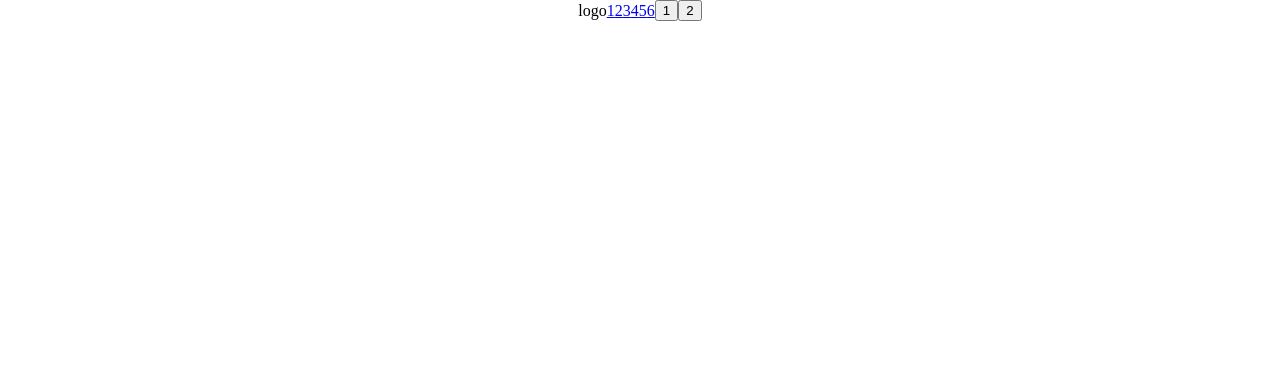
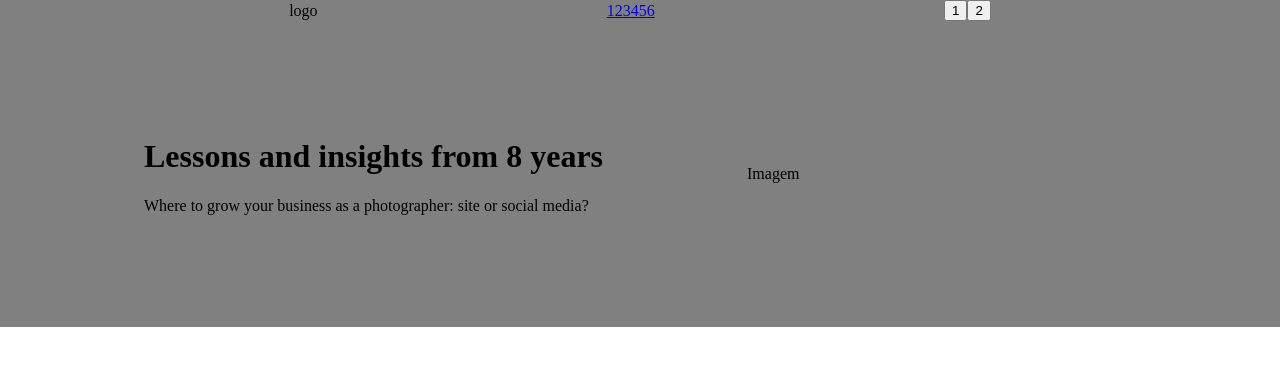
Before and after one commit to ViniciusDaCunha/first-site-in-react-ts, a React (Vite) app: page / in a window 1280 px wide. Shown: the top 366 px of the page. Built offline with nearby package versions, Linux system fonts and the light colour scheme.

Commit message:
Added HeroSection component structure

```diff
--- a/src/App.tsx
+++ b/src/App.tsx
@@ -1,10 +1,12 @@
 import "./App.css";
+import HeroSection from "./components/HeroSection/HeroSection";
 import NavMenu from "./components/NavMenu/NavMenu";
 
 function App() {
   return (
     <>
       <NavMenu />
+      <HeroSection />
     </>
   );
 }
--- /dev/null
+++ b/src/components/HeroSection/HeroSection.tsx
@@ -0,0 +1,22 @@
+export default function HeroSection() {
+  return (
+    <div
+      className="frame-1"
+      style={{
+        display: "flex",
+        gap: "144px",
+        padding: "96px 144px",
+        alignItems: "center",
+        background: "grey",
+      }}
+    >
+      <div>
+        <h1>Lessons and insights from 8 years</h1>
+        <p>
+          Where to grow your business as a photographer: site or social media?
+        </p>
+      </div>
+      <div>Imagem</div>
+    </div>
+  );
+}
--- a/src/components/NavMenu/NavMenu.tsx
+++ b/src/components/NavMenu/NavMenu.tsx
@@ -6,10 +6,11 @@ export default function NavMenu() {
         display: "flex",
         gap: 0,
         alignItems: "center",
-        justifyContent: "center",
+        justifyContent: "space-evenly",
+        background: "grey",
       }}
     >
-      <div style={{}}>logo</div>
+      <div>logo</div>
       <div>
         <div>
           <a href="#">1</a>
```
